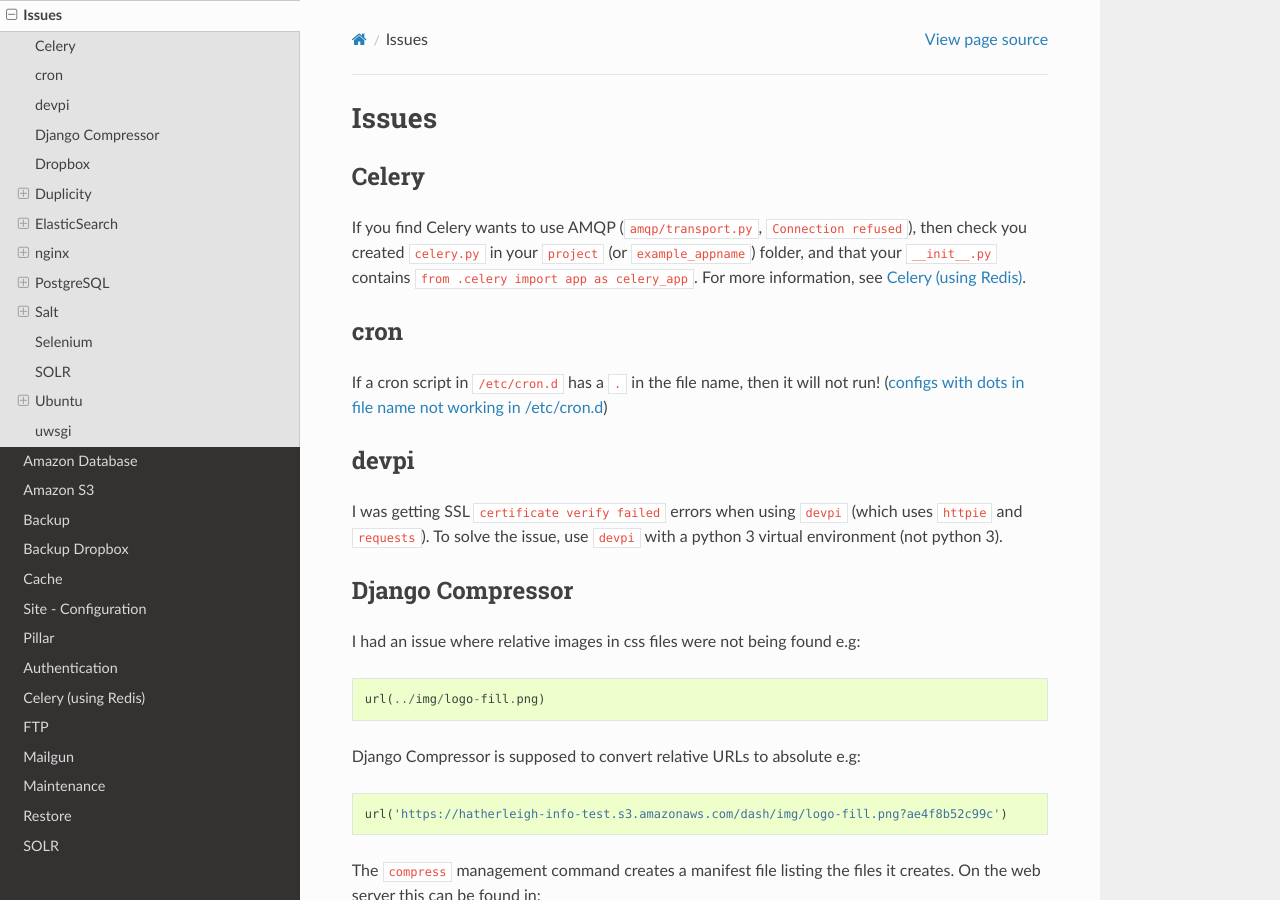
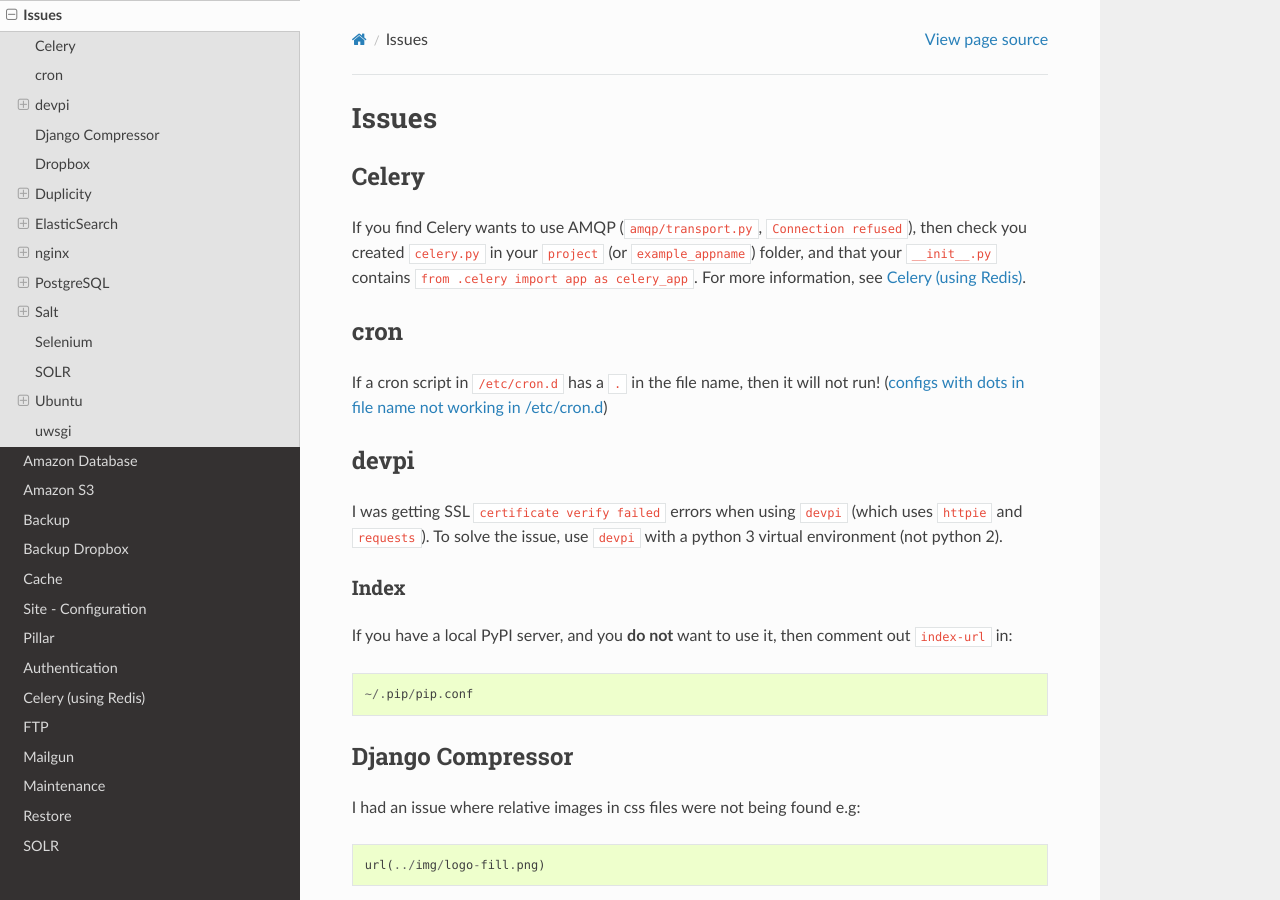
Before and after one commit to pkimber/old-docs-migrated-to-gitlab, a Sphinx documentation site: the page built from source/issues.rst, in a window 1280 px wide and 900 px high. Built offline with Sphinx 7.4.7 and the Read the Docs theme 2.0.0, drawn with Linux system fonts in a browser that asks for light colours.

Commit message:
issue - ref pip and devpi

```diff
--- a/source/issues.rst
+++ b/source/issues.rst
@@ -21,7 +21,15 @@
 
 I was getting SSL ``certificate verify failed`` errors when using ``devpi``
 (which uses ``httpie`` and ``requests``).  To solve the issue, use ``devpi``
-with a python 3 virtual environment (not python 3).
+with a python 3 virtual environment (not python 2).
+
+Index
+-----
+
+If you have a local PyPI server, and you **do not** want to use it, then
+comment out ``index-url`` in::
+
+  ~/.pip/pip.conf
 
 Django Compressor
 =================
```
